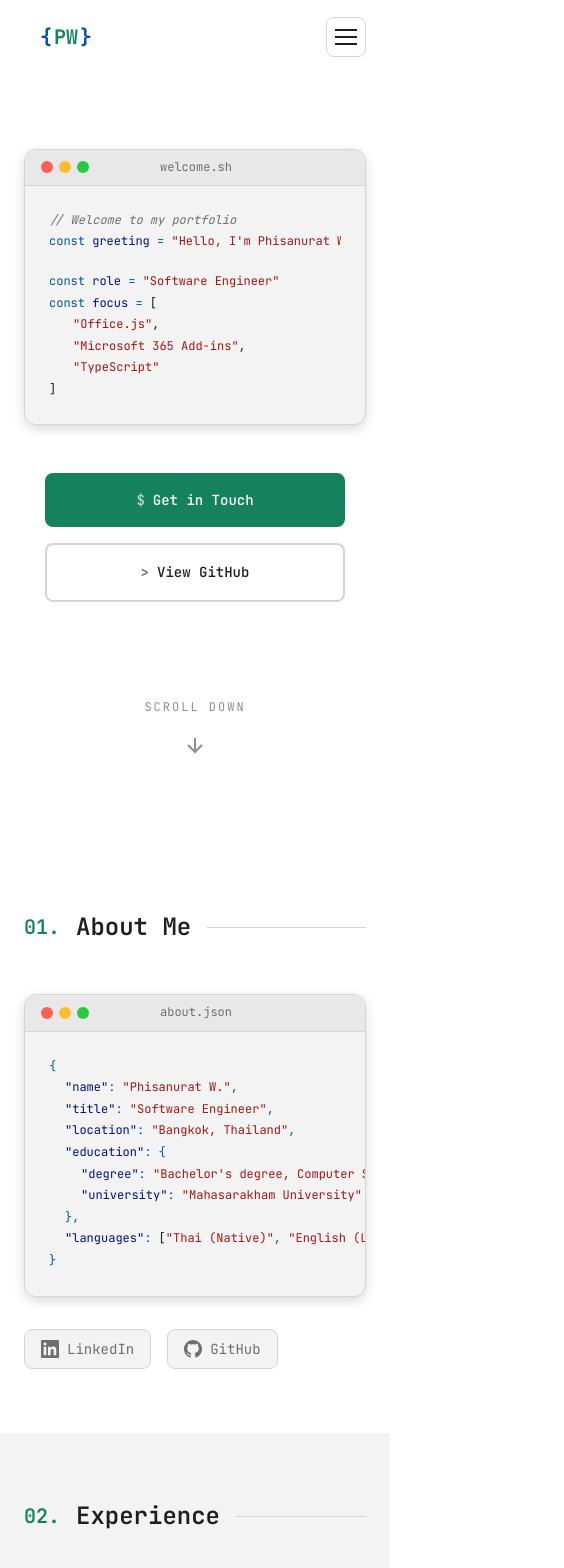
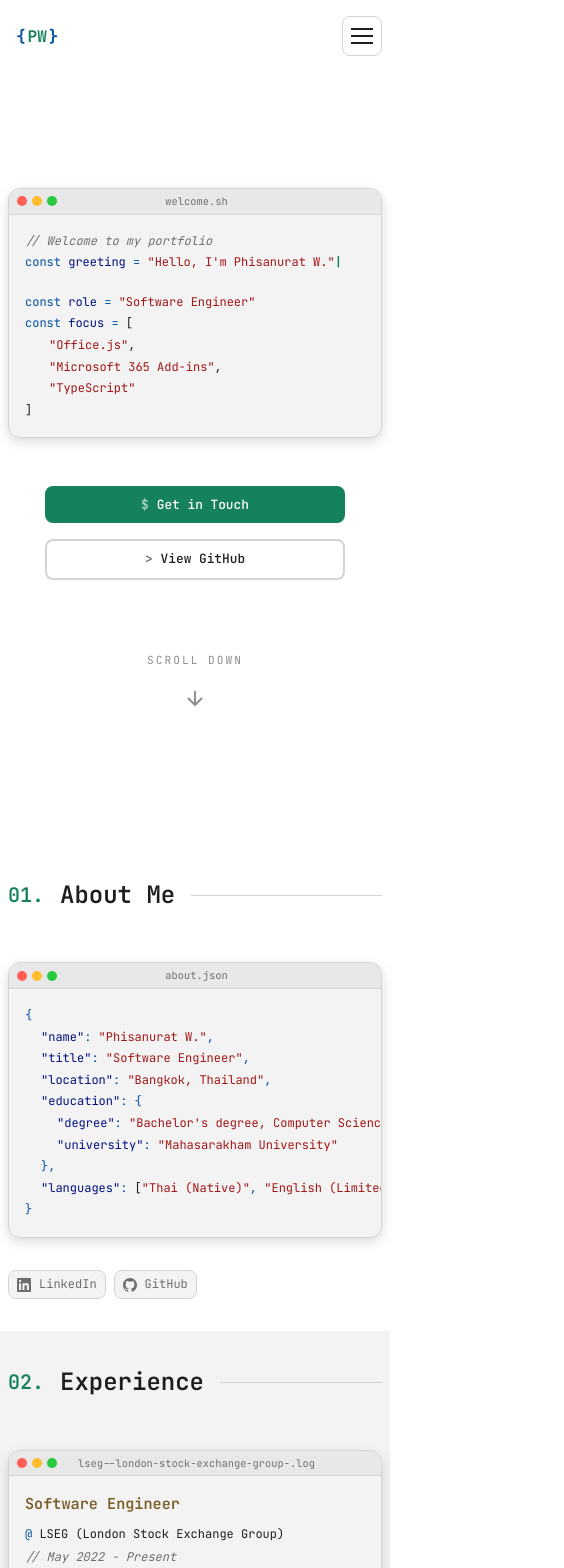
Before and after one commit to Eclipse-Walker/about.me, a React app: page / in a window 390 px wide. Shown: the top 1568 px of the page, 564 px wide, since content can reach past the window. Built offline with nearby package versions, Linux system fonts and the light colour scheme; the HTML template or start-up script is replaced by a standard one.

Commit message:
fix(contact): resolve mobile layout and text overflow issues

```diff
--- a/src/App.css
+++ b/src/App.css
@@ -136,8 +136,27 @@
   font-size: 1.25rem;
 }
 
-/* Responsive Typography */
-@media (max-width: 768px) {
+/* Responsive Typography - Tablet */
+@media (min-width: 768px) and (max-width: 1023px) {
+  body {
+    font-size: 15px;
+  }
+
+  .section-title {
+    font-size: 1.625rem;
+  }
+
+  .title-prefix {
+    font-size: 1.125rem;
+  }
+
+  .footer {
+    padding: var(--space-lg) var(--space-md);
+  }
+}
+
+/* Responsive Typography - Mobile */
+@media (max-width: 767px) {
   body {
     font-size: 14px;
   }
@@ -149,4 +168,16 @@
   .title-prefix {
     font-size: 1rem;
   }
+
+  .footer {
+    padding: var(--space-md) var(--space-sm);
+  }
+
+  .footer-text {
+    font-size: 0.8rem;
+  }
+
+  .footer-copyright {
+    font-size: 0.7rem;
+  }
 }
--- a/src/components/About.css
+++ b/src/components/About.css
@@ -91,10 +91,43 @@
   height: 18px;
 }
 
-/* Responsive */
-@media (max-width: 768px) {
+/* Responsive - Tablet */
+@media (min-width: 768px) and (max-width: 1023px) {
+  .about {
+    padding: var(--space-section) var(--space-md);
+  }
+
+  .about-content .terminal-window {
+    max-width: 600px;
+  }
+
+  .about-json {
+    font-size: 0.8rem;
+  }
+
+  .about-link {
+    font-size: 0.8rem;
+    padding: var(--space-xs) var(--space-sm);
+  }
+
+  .about-link svg {
+    width: 16px;
+    height: 16px;
+  }
+}
+
+/* Responsive - Mobile */
+@media (max-width: 767px) {
+  .about {
+    padding: var(--space-section) var(--space-sm);
+  }
+
   .section-title {
     font-size: 1.5rem;
+  }
+
+  .about-content .terminal-window {
+    max-width: 100%;
   }
 
   .about-json {
@@ -108,4 +141,18 @@
   .json-indent-2 {
     padding-left: calc(var(--space-md) * 2);
   }
+
+  .about-links {
+    gap: var(--space-sm);
+  }
+
+  .about-link {
+    font-size: 0.75rem;
+    padding: var(--space-xs) var(--space-sm);
+  }
+
+  .about-link svg {
+    width: 14px;
+    height: 14px;
+  }
 }
--- a/src/components/Contact.css
+++ b/src/components/Contact.css
@@ -1,5 +1,5 @@
 .contact {
-  padding: var(--space-3xl) var(--space-lg);
+  padding: var(--space-section) var(--space-lg);
   background-color: var(--bg-secondary);
 }
 
@@ -19,6 +19,7 @@
   display: flex;
   flex-direction: column;
   gap: var(--space-lg);
+  min-width: 0;
 }
 
 .contact-terminal {
@@ -26,8 +27,17 @@
   line-height: 1.8;
 }
 
+.contact-terminal .terminal-line {
+  word-wrap: break-word;
+  overflow-wrap: break-word;
+}
+
 .terminal-line-empty {
   height: 1.5em;
+}
+
+.contact-form-wrapper {
+  min-width: 0;
 }
 
 /* Download Button */
@@ -175,17 +185,106 @@
   border: 1px solid var(--accent-green);
 }
 
-/* Responsive */
-@media (max-width: 768px) {
+/* Responsive - Tablet */
+@media (min-width: 768px) and (max-width: 1023px) {
+  .contact {
+    padding: var(--space-section) var(--space-md);
+  }
+
   .contact-content {
     grid-template-columns: 1fr;
+    gap: var(--space-lg);
   }
 
   .contact-terminal {
-    font-size: 0.75rem;
+    font-size: 0.8rem;
+  }
+
+  .contact-form {
+    font-size: 0.8rem;
+  }
+
+  .form-input {
+    font-size: 0.8rem;
+  }
+
+  .download-btn,
+  .submit-btn {
+    font-size: 0.8rem;
+    padding: var(--space-sm) var(--space-lg);
+  }
+}
+
+/* Responsive - Mobile */
+@media (max-width: 767px) {
+  .contact {
+    padding: var(--space-section) var(--space-sm);
+  }
+
+  .contact-content {
+    grid-template-columns: 1fr;
+    gap: var(--space-md);
+  }
+
+  .contact-info {
+    gap: var(--space-md);
+  }
+
+  .contact-terminal {
+    font-size: 0.7rem;
+    line-height: 1.6;
+  }
+
+  .contact-terminal .terminal-line {
+    white-space: normal;
+    word-break: break-word;
+  }
+
+  .contact-terminal .syntax-string {
+    display: inline;
+  }
+
+  .contact-form {
+    font-size: 0.7rem;
+  }
+
+  .form-header,
+  .form-footer {
+    margin-bottom: var(--space-sm);
+  }
+
+  .form-footer {
+    margin-top: var(--space-sm);
+    margin-bottom: var(--space-md);
   }
 
   .form-group {
-    padding-left: var(--space-md);
+    padding-left: var(--space-sm);
+    margin-bottom: var(--space-sm);
+  }
+
+  .form-input {
+    font-size: 16px; /* Prevent zoom on iOS */
+    padding: var(--space-xs) var(--space-sm);
+  }
+
+  .form-textarea {
+    min-height: 80px;
+  }
+
+  .download-btn {
+    width: 100%;
+    font-size: 0.75rem;
+    padding: var(--space-sm) var(--space-md);
+  }
+
+  .submit-btn {
+    font-size: 0.75rem;
+    padding: var(--space-sm) var(--space-md);
+  }
+
+  .form-message {
+    font-size: 0.7rem;
+    padding: var(--space-xs) var(--space-sm);
   }
 }
--- a/src/components/Experience.css
+++ b/src/components/Experience.css
@@ -107,8 +107,40 @@
   font-family: var(--font-mono);
 }
 
-/* Responsive */
-@media (max-width: 768px) {
+/* Responsive - Tablet */
+@media (min-width: 768px) and (max-width: 1023px) {
+  .experience {
+    padding: var(--space-section) var(--space-md);
+  }
+
+  .timeline-item {
+    gap: var(--space-md);
+  }
+
+  .timeline-dot {
+    width: 14px;
+    height: 14px;
+  }
+
+  .experience-content {
+    font-size: 0.8rem;
+  }
+
+  .experience-role {
+    font-size: 1rem;
+  }
+
+  .experience-location {
+    font-size: 0.75rem;
+  }
+}
+
+/* Responsive - Mobile */
+@media (max-width: 767px) {
+  .experience {
+    padding: var(--space-section) var(--space-sm);
+  }
+
   .timeline-marker {
     display: none;
   }
@@ -123,10 +155,19 @@
   }
 
   .experience-content {
-    font-size: 0.8rem;
+    font-size: 0.75rem;
   }
 
   .experience-role {
-    font-size: 1rem;
+    font-size: 0.95rem;
+  }
+
+  .experience-location {
+    font-size: 0.7rem;
+  }
+
+  .experience-header {
+    margin-bottom: var(--space-sm);
+    padding-bottom: var(--space-sm);
   }
 }
--- a/src/components/Hero.css
+++ b/src/components/Hero.css
@@ -143,8 +143,42 @@
   }
 }
 
-/* Responsive */
-@media (max-width: 768px) {
+/* Responsive - Tablet */
+@media (min-width: 768px) and (max-width: 1023px) {
+  .hero {
+    padding: calc(var(--navbar-height) + var(--space-xl)) var(--space-md)
+      var(--space-xl);
+  }
+
+  .hero-content .terminal-window {
+    max-width: 520px;
+  }
+
+  .hero-terminal-content {
+    font-size: 0.85rem;
+  }
+
+  .hero-btn {
+    padding: var(--space-sm) var(--space-lg);
+    font-size: 0.8rem;
+  }
+
+  .hero-scroll-indicator {
+    margin-top: var(--space-xl);
+  }
+}
+
+/* Responsive - Mobile */
+@media (max-width: 767px) {
+  .hero {
+    padding: calc(var(--navbar-height) + var(--space-lg)) var(--space-sm)
+      var(--space-lg);
+  }
+
+  .hero-content .terminal-window {
+    max-width: 100%;
+  }
+
   .hero-terminal-content {
     font-size: 0.75rem;
   }
@@ -158,5 +192,15 @@
   .hero-btn {
     justify-content: center;
     width: 100%;
+    padding: var(--space-sm) var(--space-md);
+    font-size: 0.8rem;
+  }
+
+  .hero-scroll-indicator {
+    margin-top: var(--space-lg);
+  }
+
+  .scroll-text {
+    font-size: 0.7rem;
   }
 }
--- a/src/components/Navbar.css
+++ b/src/components/Navbar.css
@@ -148,10 +148,40 @@
   transform: translateY(-7px) rotate(-45deg);
 }
 
+/* Tablet Styles */
+@media (min-width: 768px) and (max-width: 1023px) {
+  .navbar-container {
+    padding: 0 var(--space-md);
+  }
+
+  .navbar-logo {
+    font-size: 1.125rem;
+    padding: var(--space-xs) var(--space-sm);
+  }
+
+  .navbar-link {
+    padding: var(--space-xs) var(--space-sm);
+    font-size: 0.8rem;
+  }
+
+  .navbar-links {
+    gap: var(--space-xs);
+  }
+}
+
 /* Mobile Styles */
-@media (max-width: 768px) {
+@media (max-width: 767px) {
   .navbar-mobile-toggle {
     display: flex;
+  }
+
+  .navbar-container {
+    padding: 0 var(--space-sm);
+  }
+
+  .navbar-logo {
+    font-size: 1rem;
+    padding: var(--space-xs) var(--space-sm);
   }
 
   .navbar-links {
--- a/src/components/Skills.css
+++ b/src/components/Skills.css
@@ -61,10 +61,35 @@
   color: var(--accent-green);
 }
 
-/* Responsive */
-@media (max-width: 768px) {
+/* Responsive - Tablet */
+@media (min-width: 768px) and (max-width: 1023px) {
+  .skills {
+    padding: var(--space-section) var(--space-md);
+  }
+
+  .skills-grid {
+    grid-template-columns: repeat(2, 1fr);
+    gap: var(--space-md);
+  }
+
+  .skill-content {
+    font-size: 0.75rem;
+  }
+
+  .skill-tag {
+    font-size: 0.65rem;
+  }
+}
+
+/* Responsive - Mobile */
+@media (max-width: 767px) {
+  .skills {
+    padding: var(--space-section) var(--space-sm);
+  }
+
   .skills-grid {
     grid-template-columns: 1fr;
+    gap: var(--space-md);
   }
 
   .skill-content {
@@ -74,4 +99,9 @@
   .skill-list {
     padding-left: var(--space-md);
   }
+
+  .skill-tag {
+    font-size: 0.65rem;
+    padding: 2px var(--space-xs);
+  }
 }
--- a/src/styles/terminal.css
+++ b/src/styles/terminal.css
@@ -63,6 +63,34 @@
   padding: var(--space-lg);
   font-family: var(--font-mono);
   line-height: 1.6;
+  overflow-x: auto;
+  word-wrap: break-word;
+  overflow-wrap: break-word;
+}
+
+/* Mobile Terminal Adjustments */
+@media (max-width: 767px) {
+  .terminal-body {
+    padding: var(--space-md);
+  }
+
+  .terminal-header {
+    padding: var(--space-xs) var(--space-sm);
+  }
+
+  .terminal-dot {
+    width: 10px;
+    height: 10px;
+  }
+
+  .terminal-dots {
+    gap: 5px;
+  }
+
+  .terminal-title {
+    font-size: 0.65rem;
+    margin-right: 45px;
+  }
 }
 
 /* Terminal Prompt */
--- a/src/styles/variables.css
+++ b/src/styles/variables.css
@@ -62,6 +62,30 @@
   /* Container */
   --container-max: 1200px;
   --navbar-height: 60px;
+
+  /* Breakpoints (for reference in comments) */
+  /* Mobile: < 768px */
+  /* Tablet: 768px - 1023px */
+  /* Desktop: >= 1024px */
+
+  /* Responsive Spacing */
+  --space-section: var(--space-3xl);
+}
+
+/* Tablet Adjustments */
+@media (min-width: 768px) and (max-width: 1023px) {
+  :root {
+    --space-section: var(--space-2xl);
+    --navbar-height: 56px;
+  }
+}
+
+/* Mobile Adjustments */
+@media (max-width: 767px) {
+  :root {
+    --space-section: var(--space-xl);
+    --navbar-height: 52px;
+  }
 }
 
 /* Light Theme */
```
